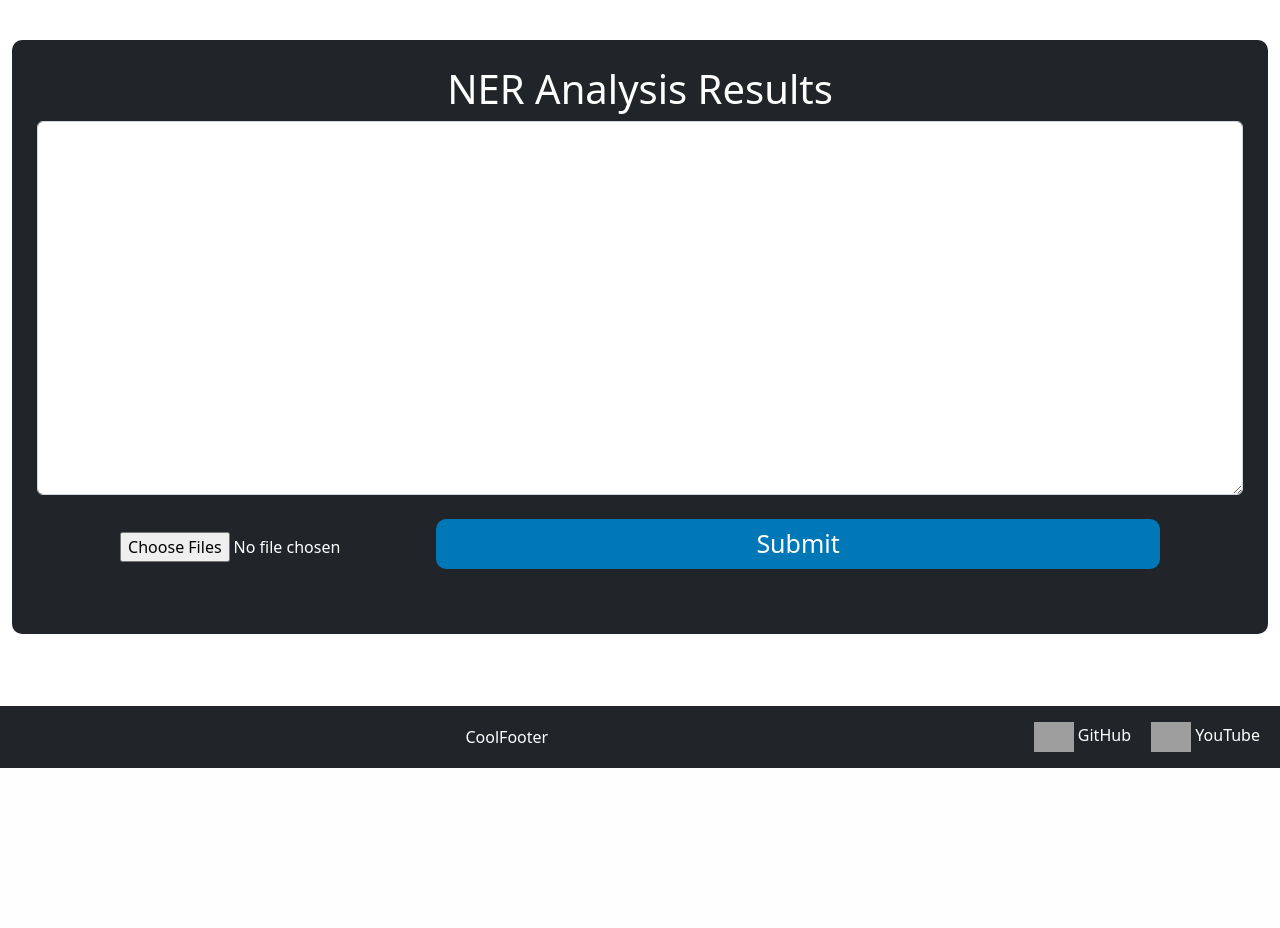
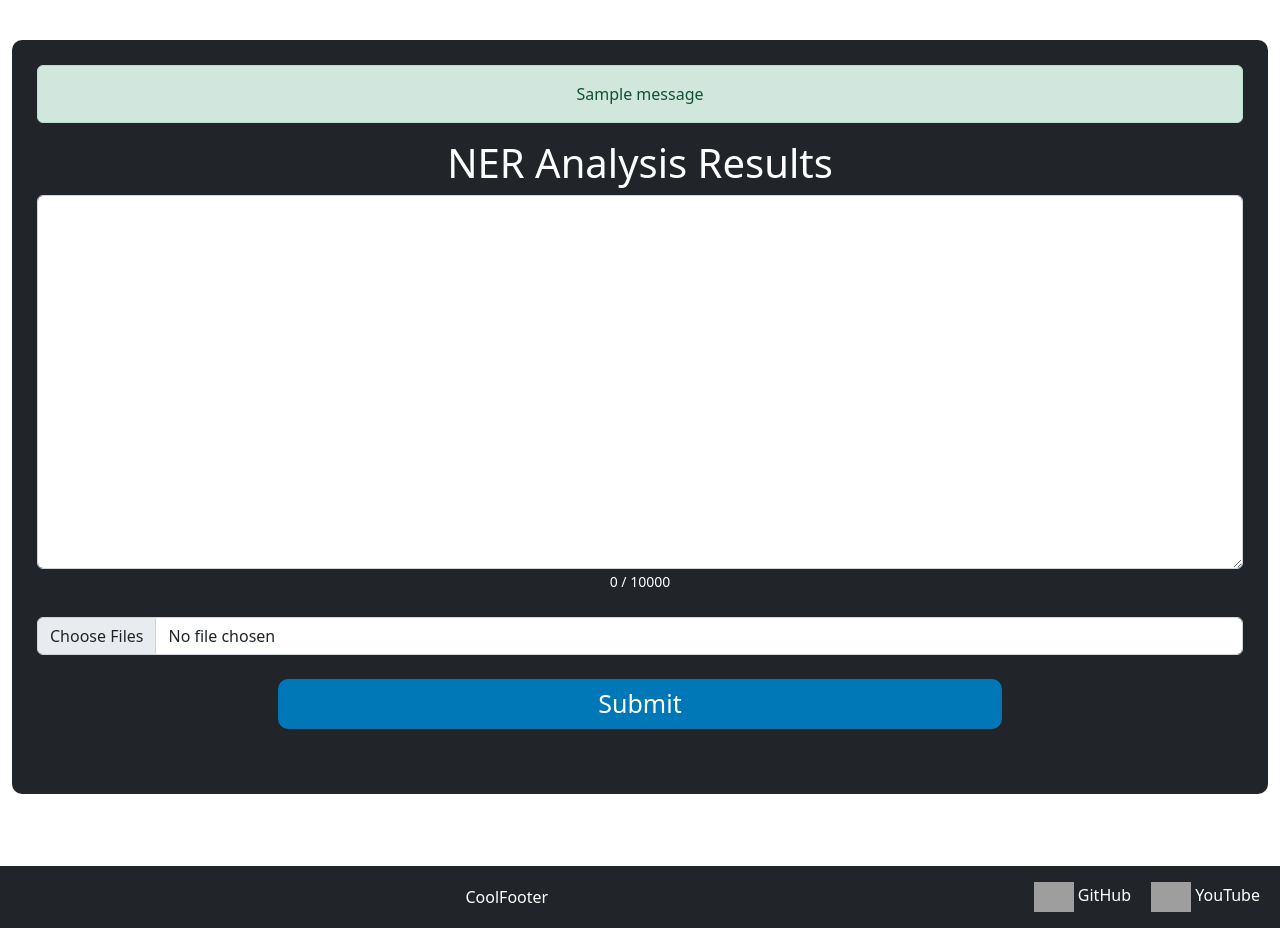
Before and after one commit to Koks-creator/ner-app, a Flask app: page / in a window 1280 px wide. Shown: the part 56-984 px from the top of the page. Before the commit the page ends 824 px from the top, so only its background shows below. Run offline with Flask 3, Linux system fonts and the light colour scheme; one stand-in notice (Sample message) is shown; grey boxes are pictures that could not be loaded.

Commit message:
Update home.html

```diff
--- a/web_app/templates/home.html
+++ b/web_app/templates/home.html
@@ -2,26 +2,48 @@
 {% block content %}
 <div class="container">
     <div class="jumbotron">
+        {% with messages = get_flashed_messages(with_categories=true) %}
+            {% if messages %}
+                <div class="flashes">
+                {% for category, message in messages %}
+                    <div class="alert alert-{{ category }}">
+                    {{ message }}
+                    </div>
+                {% endfor %}
+                </div>
+            {% endif %}
+        {% endwith %}
         <h1>NER Analysis Results</h1>
         <form id="TurboForm" method="post" enctype="multipart/form-data" style="margin-bottom: 40px;">
             {{ form.hidden_tag() }}
+            <div class="position-relative">
                 {% if form.text_area.errors %}
-                {{ form.text_area(class='form-control is-invalid', multiple=True) }}
+                    {{ form.text_area(class='form-control is-invalid', id='text-area-input') }}
                     {% for error in form.text_area.errors %}
                     <div class="text-danger">{{ error }}</div>
                     {% endfor %}
                 {% else %}
-                {{ form.text_area(class='form-control') }}
+                    {{ form.text_area(class='form-control', id='text-area-input') }}
+                {% endif %}
+                <small id="char-count" class="char-counter">0 / 10000</small>
+            </div>
+            <br>
+             {% if form.file_input.errors %}
+                {{ form.file_input(class='form-control is-invalid', multiple=True) }}
+                {% for error in form.file_input.errors %}
+                <div class="text-danger">{{ error }}</div>
+                {% endfor %}
+            {% else %}
+                {{ form.file_input(class='form-control') }}
             {% endif %}
             <br>
-            {{ form.file_input }}
             {{ form.submit(class='submitButton') }}
         </form>
 
         {% if predictions_len %}
             <div class="card" style="color: black; margin-bottom: 20px; text-align: left;">
                 <div class="card-header">
-                    <h3>Summary:</h3>
+                    <h3>Summary ({{ predictions_len }}):</h3>
                 </div>
                 <div class="card-body">
                     {% for tag, values in all_tags_summary.items() %}
@@ -29,6 +51,7 @@
                     {% endfor %}
                 </div>
             </div>
+            <div id="results-container" class="results-scrollable">
                 {% for sent_id, sent_data in grouped_by_sent.items() %}
                     <div class="card" style="color: black; margin-bottom: 20px;">
                         <div class="sentence-container mb-4" style="text-align: left;">
@@ -137,9 +160,39 @@
                         </div>
                         </div>
                     {% endfor %}
-
+            </div>
 
         {% endif %}
     </div>
 </div>
+
+<script>
+    document.addEventListener('DOMContentLoaded', function() {
+        const textArea = document.getElementById('text-area-input');
+        const charCount = document.getElementById('char-count');
+
+        if (textArea && charCount) {
+            const maxLength = 10000;
+
+            function updateCharCount() {
+                const text = textArea.value;
+                const textWithoutNewlines = text.replace(/[\r\n]+/g, '');
+                const currentLength = textWithoutNewlines.length;
+
+                charCount.textContent = `${currentLength} / ${maxLength}`;
+
+                charCount.classList.remove('char-counter-warning', 'char-counter-danger');
+
+                if (currentLength >= maxLength) {
+                    charCount.classList.add('char-counter-danger');
+                } else if (currentLength >= maxLength * 0.9) {
+                    charCount.classList.add('char-counter-warning');
+                }
+            }
+
+            textArea.addEventListener('input', updateCharCount);
+            updateCharCount();
+        }
+    });
+</script>
 {% endblock content %}
```
Lines whose indentation alone changed are shown as unchanged.
